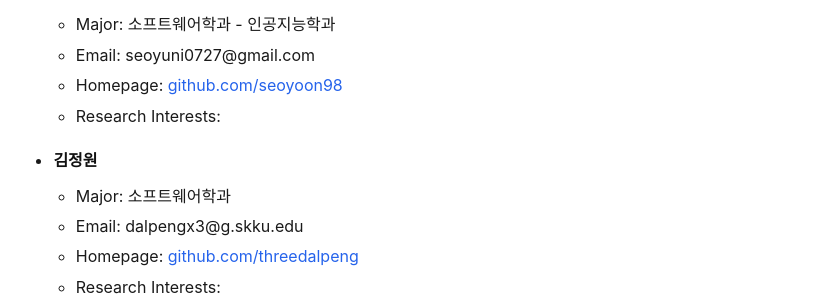
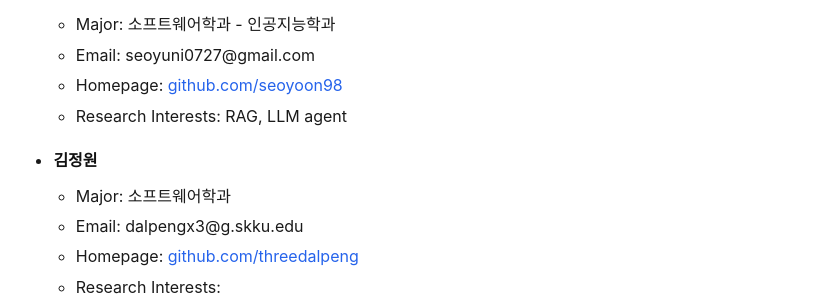
Before and after one commit to inglab/inglab.github.io, a Jekyll site: the page built from members.md, in a window 1280 px wide and 900 px high, scrolled down 1009 px. Shown: the part 154-454 px from the top of the window, without its empty margins (223-1047 px from the left). Built offline with Jekyll 4.4.1, drawn with Linux system fonts in a browser that asks for light colours.

Commit message:
Modify research interests for 이서윤
Updated research interests for 이서윤.

```diff
--- a/members.md
+++ b/members.md
@@ -43,7 +43,7 @@ sitemap: false
   - Major: 소프트웨어학과 - 인공지능학과
   - Email: seoyuni0727@gmail.com
   - Homepage: [github.com/seoyoon98](https://github.com/seoyoon98)
-  - Research Interests:
+  - Research Interests: RAG, LLM agent
 
 - **김정원**
   - Major: 소프트웨어학과
```
